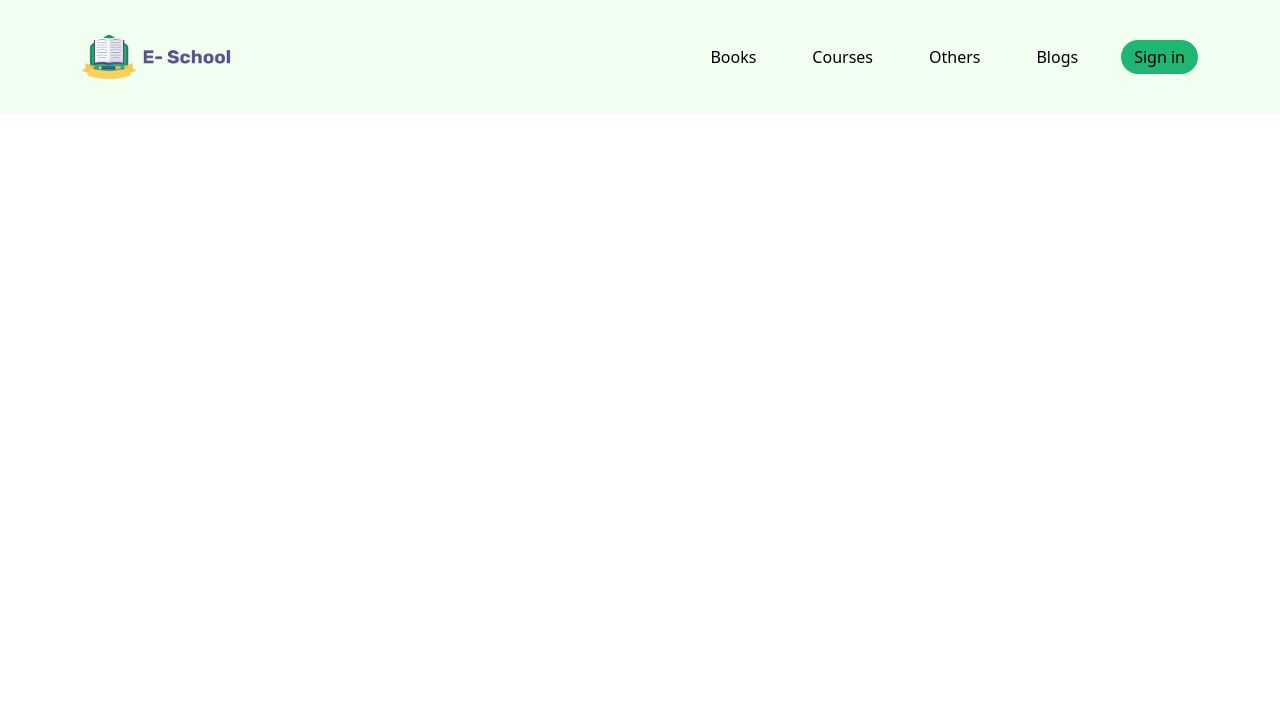
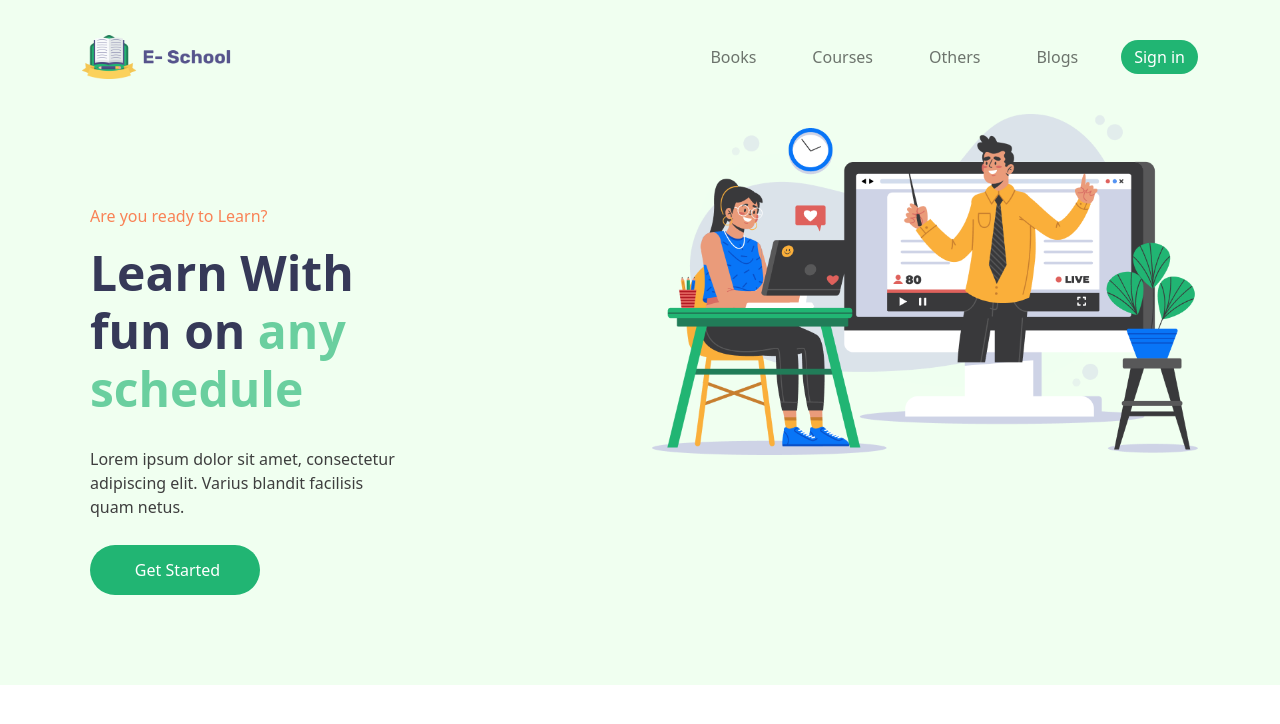
Before and after one commit to mahabubhasan097/MIS455-mid-summer2021, a plain HTML site: page index.html in a window 1280 px wide. Drawn offline with nearby package versions, Linux system fonts and the light colour scheme.

Commit message:
submission no 3

```diff
--- a/css/style.css
+++ b/css/style.css
@@ -22,11 +22,11 @@
 }
 .nav-content ul li a{
     font-weight: 500;
-    color:black !important;
+    color:black;
     padding: 0;
 
 }
-#sign{
+.sign{
     background-color: #21b573;
     border-radius: 50px;
 
@@ -35,3 +35,39 @@
 .sign a{
     color: white !important;
 }
+
+
+/* head end */
+.intro{
+    background-color: #f0fff0;
+}
+.lp{
+    color: #f98256 !important;
+}
+.icontent2{
+    padding: 90px 240px 90px 20px;
+}
+.icontent2 h1{
+    font-size: 48px;
+    font-weight: 700;
+    color: #363958;
+    margin-bottom: 30px;
+}
+.icontent2 h1 span{
+    color: #6acf9f;
+}
+.icontent2 p{
+    color:#3E3E3E ;
+}
+.btncustom{
+    margin-top: 10px;
+    width: 170px;
+    background-color: #21b573;
+    color: white;
+    height: 50px;
+    border-radius: 50px;
+}
+.btncustom:hover{
+    transform: scale(1.1);
+}
+/* intro end */
--- a/index.html
+++ b/index.html
@@ -25,7 +25,7 @@
           <div class="container navp-0">
             <a class="navbar-brand nb" href="index.html"><img src="ICON/Logo.png" class="navimg""
                 alt=""></a>
-            <button class="navbar-toggler mb-3 navtoggler nt" type="button" data-bs-toggle="collapse"
+            <button class=" navbar-toggler mb-3 navtoggler nt" type="button" data-bs-toggle="collapse"
                 data-bs-target="#navbarS" aria-controls="navbarS" aria-expanded="false" aria-label="Toggle navigation">
               <span class="navbar-toggler-icon"></span>
               </button>
@@ -43,7 +43,7 @@
                   <li class="nav-item">
                     <a class="nav-link  " href="#">Blogs</a>
                   </li>
-                <li class="nav-item sign" id="sign">
+                  <li class="nav-item sign">
                     <a class="nav-link  " href="#" style="color: white;">Sign in</a>
                   </li>
 
@@ -61,6 +61,28 @@
   <!-- header end -->
 
 
+  <!-- intro start -->
+  <section class="intro">
+    <div class="container">
+      <div class="row">
+
+        <div class="col-lg-6 col-md-6 icontent2">
+          <p class="lp">Are you ready to Learn?</p>
+          <h1>Learn With fun on <span>any schedule</span></h1>
+          <p>Lorem ipsum dolor sit amet, consectetur adipiscing elit. Varius blandit facilisis quam netus.</p>
+          <button type="button" class="btn btncustom"><i class="fas fa-shopping-cart"
+              style="color: white; padding-right: 5px;"></i>Get Started</button>
+        </div>
+        <div class="col-lg-6 col-md-6 icontent1">
+          <img class="w-100" src="Photos/Illustration.png" alt="">
+        </div>
+      </div>
+    </div>
+  </section>
+
+  <!-- intro end -->
+
+
 
 
 
```
Lines whose indentation alone changed are shown as unchanged.
